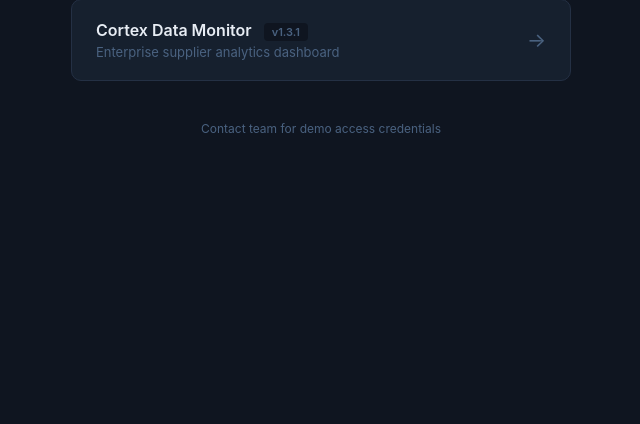
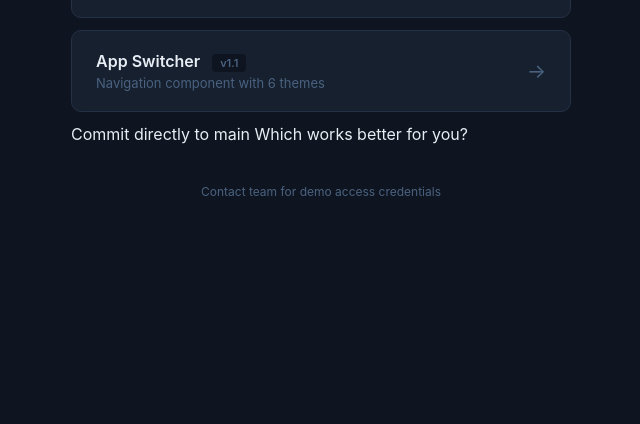
Before and after one commit to bradley-duitlabs/duitlabs-demos, a plain HTML site: page index.html in a window 1280 px wide. Shown: the part 376-800 px from the top of the page, without its empty margins (319-959 px from the left). Drawn offline with Linux system fonts and the light colour scheme.

Commit message:
Add App Switcher demo card to index.html
Added App Switcher demo card with version information.

```diff
--- a/index.html
+++ b/index.html
@@ -111,6 +111,18 @@ footer {
       <span class="demo-arrow">→</span>
     </a>
 
+    <a href="./app-switcher/" class="demo-card">
+      <div class="demo-info">
+        <h2>App Switcher <span class="version">v1.1</span></h2>
+        <p>Navigation component with 6 themes</p>
+      </div>
+      <span class="demo-arrow">→</span>
+    </a>
+
+Commit directly to main
+
+Which works better for you?
+
     <!-- Add more demos here as cards -->
 
   </div>
```
